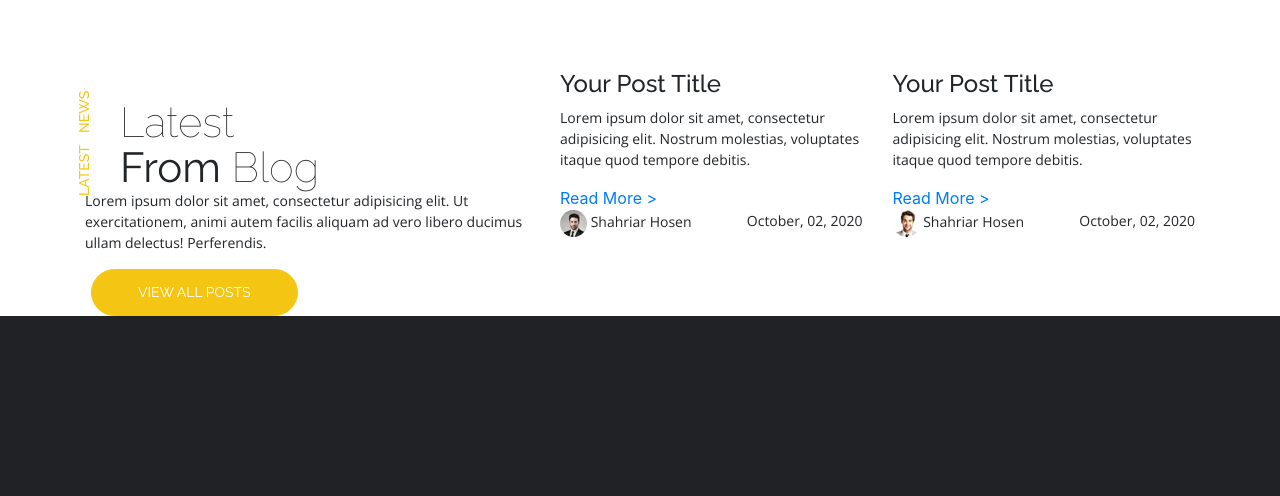
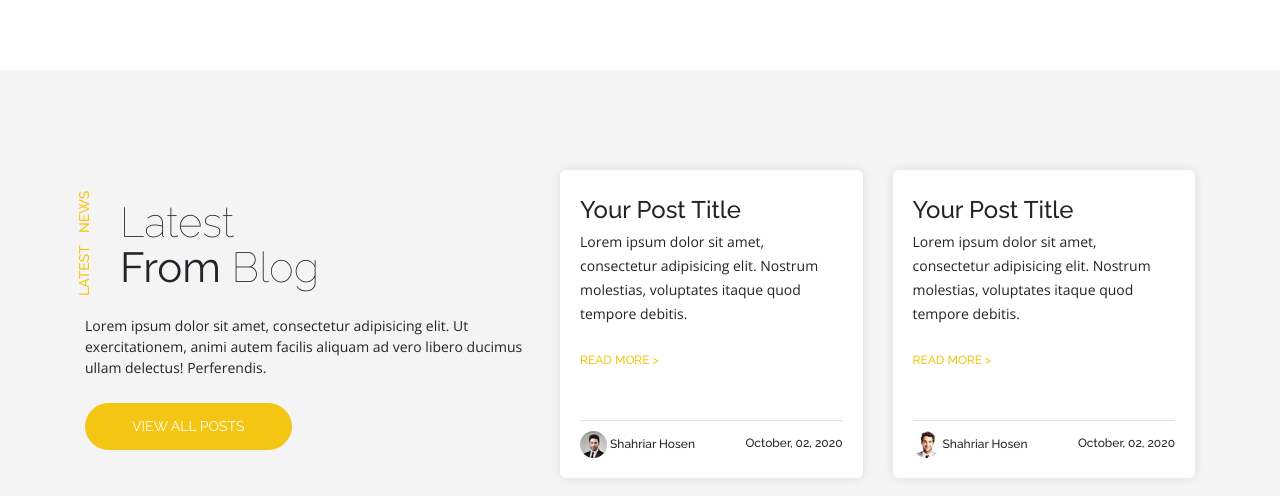
Before and after one commit to cseshahriar/digital-agency, a plain HTML site: page index.html in a window 1280 px wide. Shown: the part 8380-8876 px from the top of the page. Before the commit the page ends 8696 px from the top, so only its background shows below. Drawn offline with nearby package versions, Linux system fonts and the light colour scheme.

Commit message:
Blog section CSS

```diff
--- a/css/style.css
+++ b/css/style.css
@@ -232,6 +232,7 @@ section {
 .content-box-md {
 	padding: 100px 0;
 }
+
 .content-box-sm {
 	padding: 90px 0;
 }
@@ -1052,18 +1053,91 @@ ul.social-list li a:hover {
 /* =================================
     lients
 ===================================*/
-#clients .horizontal-heading{
+#clients .horizontal-heading {
 	margin-bottom: 30px;
 }
-#client-list{
+
+#client-list {
 	padding: 45px 0 0 0;
 }
+
 .client {
 	padding: 0 10px;
 	max-width: 150px;
 	margin: 0 auto;
-	line-height: 100px; /* logo veticle align center */
+	line-height: 100px;
+	/* logo veticle align center */
 }
-.client img{
-	display: inline-block !important; /* logo veticle align center */
+
+.client img {
+	display: inline-block !important;
+	/* logo veticle align center */
 }
+
+
+/* =================================
+    Blog
+===================================*/
+#blog {
+	background: #f4f4f4;
+}
+
+.blog-left p {
+	margin: 25px 0;
+}
+
+#blog-btn a {
+	margin: 0;
+}
+
+.blog-post {
+	background: #fff;
+	padding: 20px;
+	-webkit-box-shadow: 0 0 10px 0 rgba(0, 0, 0, 0.1);
+	box-shadow: 0 0 10px 0 rgba(0, 0, 0, 0.1);
+	border-radius: 6px;
+}
+
+.blog-post h4 {
+	line-height: 40px;
+	margin: 0;
+}
+
+.blog-post > p {
+	/* blog fist p */
+	line-height: 24px;
+	margin: 0;
+	font-weight: 300;
+}
+
+.blog-post a {
+	display: inline-block;
+	margin-top: 25px;
+	text-transform: uppercase;
+	font-family: "Raleway", sans-serif;
+	color: #f4c613;
+	font-size: 12px;
+	font-weight: 500;
+	text-decoration: none;
+	-webkit-transition: all 400ms linear;
+	transition: all 400ms linear;
+}
+
+.blog-post a:hover,
+.blog-post a:focus {
+	color: #212226;
+}
+
+.blog-post .post-meta {
+	border-top: 1px solid #e0e0e0;
+	margin-top: 50px;
+	padding-top: 10px;
+}
+
+.blog-post .post-meta p {
+	font-size: 12px;
+	font-family: "Raleway", sans-serif;
+	line-height: 24px;
+	font-weight: 500;
+	margin: 0;
+}
--- a/index.html
+++ b/index.html
@@ -1078,7 +1078,7 @@
 
 	<!-- Blog Section -->
 		<section id="blog">
-			<div class="context-box-md">
+			<div class="content-box-md">
 				<div class="container">
 					<div class="row">
 						<div class="col-md-5">
@@ -1087,8 +1087,8 @@
 									<h5>Latest News</h5>
 									<h2>Latest <br><Strong>From </Strong>Blog</h2>
 								</div>
+								<p>Lorem ipsum dolor sit amet, consectetur adipisicing elit. Ut exercitationem, animi autem facilis aliquam ad vero libero ducimus ullam delectus! Perferendis.</p>
 							</div>
-							<p>Lorem ipsum dolor sit amet, consectetur adipisicing elit. Ut exercitationem, animi autem facilis aliquam ad vero libero ducimus ullam delectus! Perferendis.</p>
 
 							<div id="blog-btn">
 								<a href="#" class="btn btn-general btn-yellow" title="View All Post">View All Posts</a>
```
